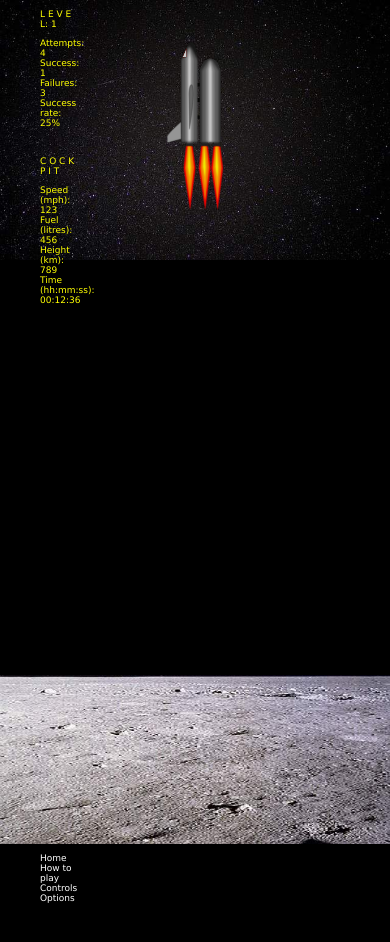
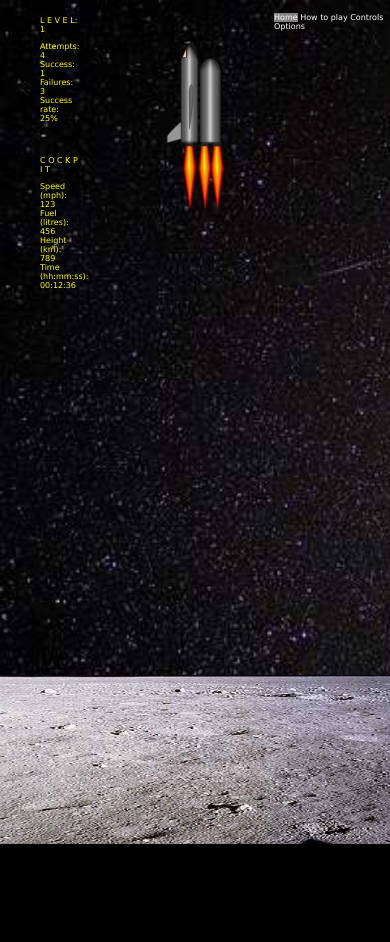
Before and after one commit to JoLuRe/SpaceMission, a plain HTML site: page index.html in a window 390 px wide. Shown: the top 942 px of the page. After the commit the page ends 844 px from the top, so only its background shows below. Drawn offline with Linux system fonts and the light colour scheme.

Commit message:
Add files via upload

```diff
--- a/css/mobile.css
+++ b/css/mobile.css
@@ -1,62 +1 @@
-/***********************/
-/* Design mobile first */
-/* Smartphones         */
-/* Tablets             */
-/***********************/
-html,body{
-  font-family: verdana;
-  font-size: 9px;
-  font-weight: normal;
-  background-color: black;
-  height:100%;padding:0px;margin:0px;
-  background-image: url("../img/starrynight.jpg");
-  background-size: contain;
-  background-repeat: repeat-x;
-}
-.ctrlpanel,.lunarlander,.gameopts{
-  display:inline-block;height:100%;float:left;
-}
-.ctrlpanel{
-  width:20%;
-}
-.lunarlander{
-  width:80%;
-}
-.gameopts{
-  width:20%;
-}
-.ctrlpanel ul{
-  background-color:transparent;
-  list-style-type:none;
-  color:yellow;
-}
-.ctrlpanel ul li{
-  display: block;
-}
-.gameopts ul{
-  background-color:transparent;
-  list-style-type:none;
-}
-.gameopts ul li{
-  display: inline;
-  }
-.gameopts ul li a{
-  color:white;
-  text-decoration: none;
-}
-.gameopts ul li a:hover{
-  color:black;
-  background-color: white;
-}
-.landingmoon{
-  background-color:black;height:20%;width:100%;position:fixed;bottom:0px;
-}
-.landingmoon img{
-  height:100%;width:100%;
-}
-#spacecraft{
-  text-align:center;position:fixed;top:5%;width:100%;height:20%;
-}
-#spacecraft img{
-  height:100%;
-}
+/***********************//* Design for screens *//* *//* *//***********************/html,body{font-family: verdana; font-size: 8px; font-weight: normal; background-color: black; height:100%;padding:0px;margin:0px; background-image: url("../img/starrynight.jpg"); background-size: cover; background-repeat: repeat-x;}.ctrlpanel,.lunarlander,.gameopts{display:inline-block;height:100%;float:left;}.ctrlpanel{width:20%;}.lunarlander{width:40%;}.gameopts{width:40%;}.ctrlpanel ul{background-color:transparent; list-style-type:none; color:yellow; padding-top: 10%;}.ctrlpanel ul li{display: block;}.gameopts ul{background-color:transparent; list-style-type:none; padding-top: 3%;}.gameopts ul li{display: inline; color:coral;}.gameopts ul li a{color:white; text-decoration: none;}.gameopts ul li a:hover{color:black; background-color: white;}.landingmoon{background-color:black;height:20%;width:100%;position:fixed;bottom:0px;}.landingmoon img{height:100%;width:100%;}#spacecraft{text-align:center;position:fixed;top:5%;width:100%;height:20%;}#spacecraft img{height:100%;}.selectedoption{background-color: #808080;}
--- a/css/screen.css
+++ b/css/screen.css
@@ -1,68 +1 @@
-/***********************/
-/* Design for screens  */
-/*                     */
-/*                     */
-/***********************/
-html,body{
-  font-family: verdana;
-  font-size: 11px;
-  font-weight: bold;
-  background-color: black;
-  height:100%;padding:0px;margin:0px;
-  background-image: url("../img/starrynight.jpg");
-  background-size: contain;
-  background-repeat: repeat-x;
-}
-.ctrlpanel,.lunarlander,.gameopts{
-  display:inline-block;height:100%;float:left;
-}
-.ctrlpanel{
-  width:20%;
-}
-.lunarlander{
-  width:40%;
-}
-.gameopts{
-  width:40%;
-}
-.ctrlpanel ul{
-  background-color:transparent;
-  list-style-type:none;
-  color:yellow;
-  padding-top: 10%;
-}
-.ctrlpanel ul li{
-  display: block;
-}
-.gameopts ul{
-  background-color:transparent;
-  list-style-type:none;
-  padding-top: 3%;
-}
-.gameopts ul li{
-  display: inline;
-  color:coral;
-}
-.gameopts ul li a{
-  color:white;
-  text-decoration: none;
-}
-.gameopts ul li a:hover{
-  color:black;
-  background-color: white;
-}
-.landingmoon{
-  background-color:black;height:20%;width:100%;position:fixed;bottom:0px;
-}
-.landingmoon img{
-  height:100%;width:100%;
-}
-#spacecraft{
-  text-align:center;position:fixed;top:5%;width:100%;height:20%;
-}
-#spacecraft img{
-  height:100%;
-}
-.selectedoption{
-  background-color: #808080;
-}
+/***********************//* Design for screens *//* *//* *//***********************/html,body{font-family: verdana; font-size: 11px; font-weight: bold; background-color: black; height:100%;padding:0px;margin:0px; background-image: url("../img/starrynight.jpg"); background-size: cover; background-repeat: repeat-x;}.ctrlpanel,.lunarlander,.gameopts{display:inline-block;height:100%;float:left;}.ctrlpanel{width:20%;}.lunarlander{width:40%;}.gameopts{width:40%;}.ctrlpanel ul{background-color:transparent; list-style-type:none; color:yellow; padding-top: 10%;}.ctrlpanel ul li{display: block;}.gameopts ul{background-color:transparent; list-style-type:none; padding-top: 3%;}.gameopts ul li{display: inline; color:coral;}.gameopts ul li a{color:white; text-decoration: none;}.gameopts ul li a:hover{color:black; background-color: white;}.landingmoon{background-color:black;height:20%;width:100%;position:fixed;bottom:0px;}.landingmoon img{height:100%;width:100%;}#spacecraft{text-align:center;position:fixed;top:5%;width:100%;height:20%;}#spacecraft img{height:100%;}.selectedoption{background-color: #808080;}
```
